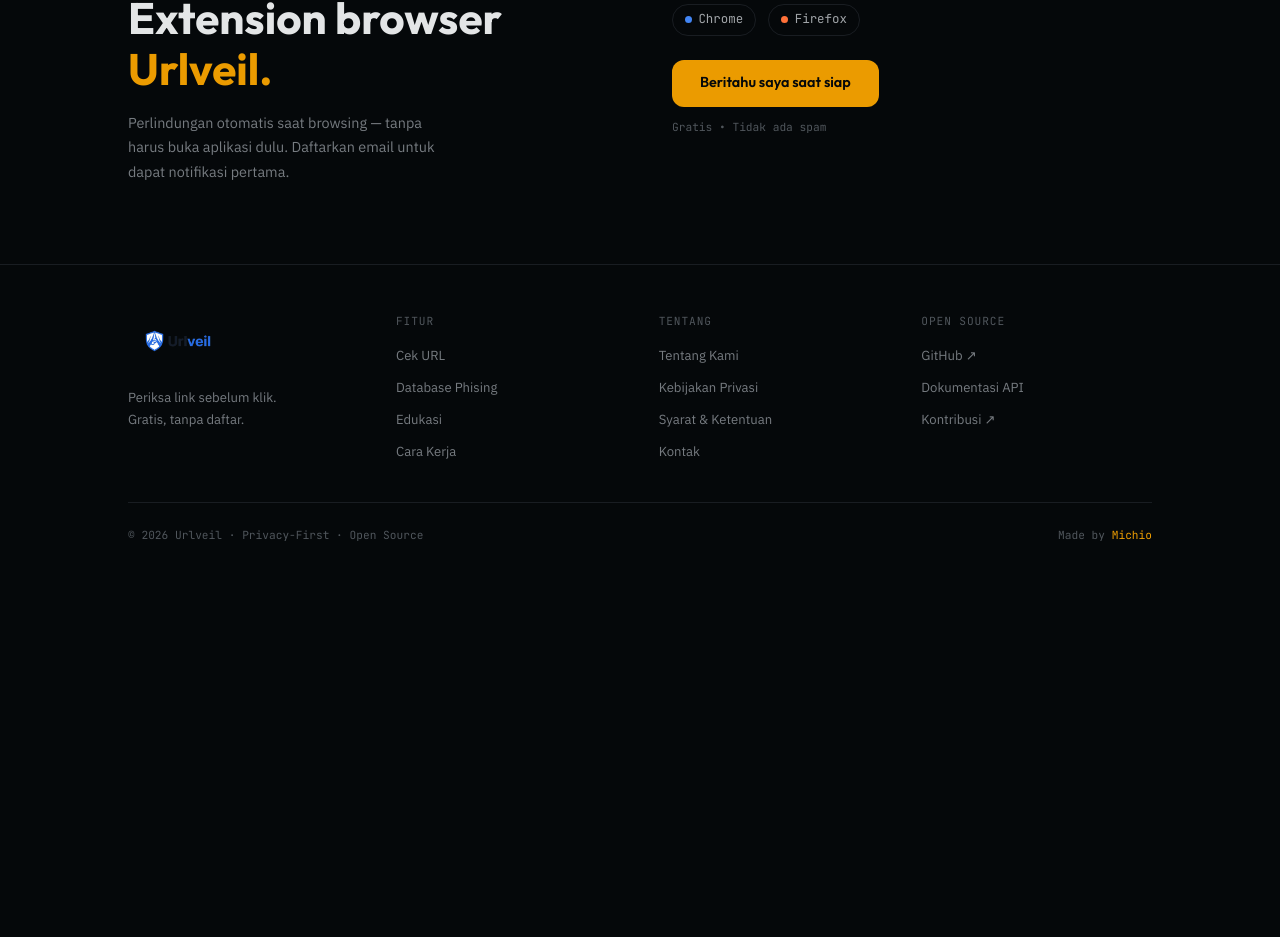
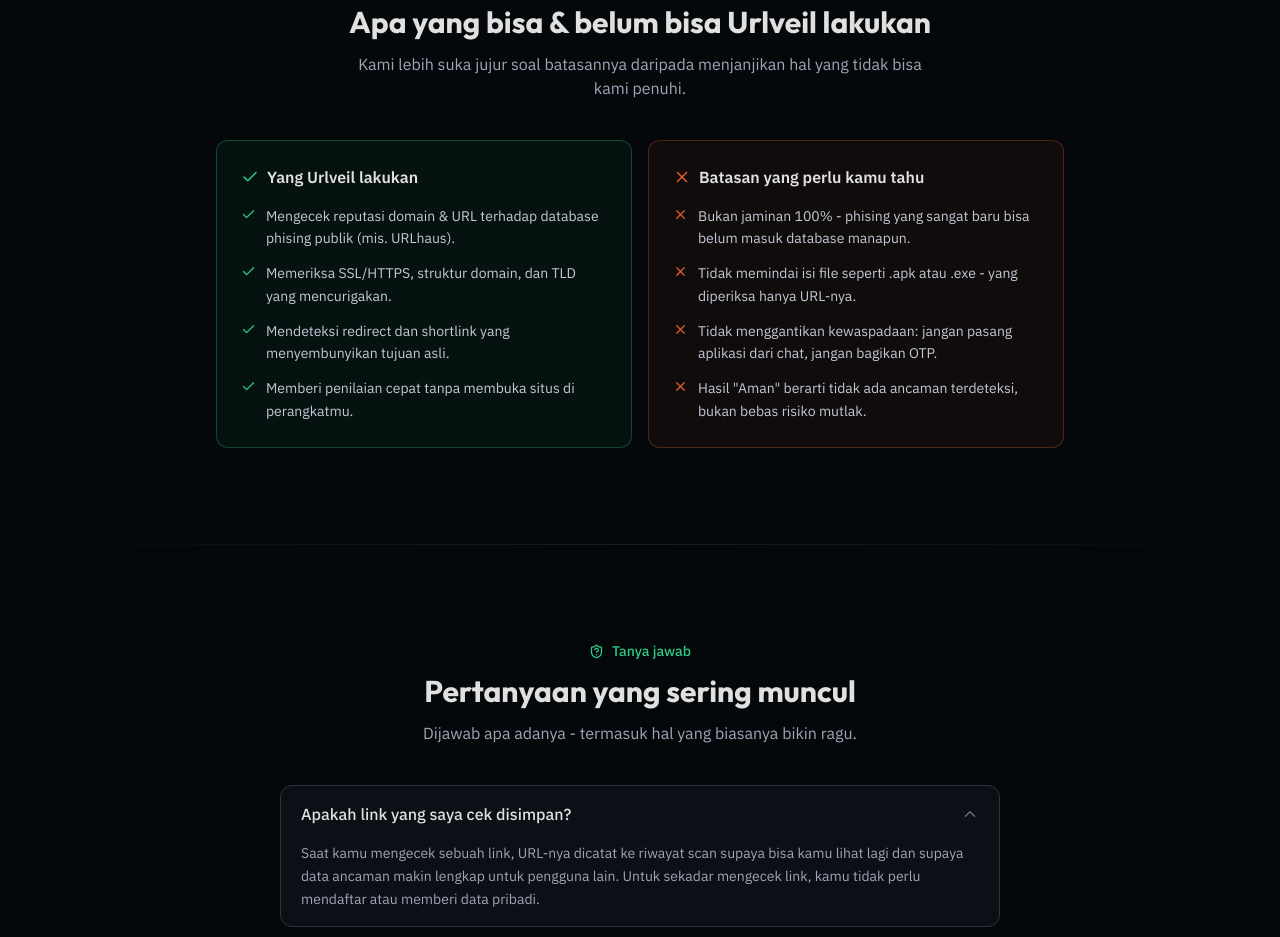
Before and after one commit to michiooo290-rgb/ceklink, a Next.js app: page / in a window 1280 px wide. Shown: the part 6191-7128 px from the top of the page. Before the commit the page ends 6767 px from the top, so only its background shows below. Built offline with nearby package versions, Linux system fonts and the light colour scheme; no server answers.

Commit message:
feat: tambah section 'Batasan & cara kerja' + FAQ jujur

```diff
--- a/app/page.js
+++ b/app/page.js
@@ -9,6 +9,8 @@
 import CTA from "../components/CTA";
 import Footer from "../components/Footer";
 import DataSources from "../components/DataSources";
+import Limitations from "../components/Limitations";
+import FAQ from "../components/FAQ";
 
 export default function Home() {
   return (
@@ -28,6 +30,10 @@
         <PhishingCases />
         <div className="section-divider" />
         <Education />
+        <div className="section-divider" />
+        <Limitations />
+        <div className="section-divider" />
+        <FAQ />
         <CTA />
       </main>
       <Footer />
--- /dev/null
+++ b/components/FAQ.jsx
@@ -0,0 +1,119 @@
+"use client";
+
+import { useState } from "react";
+import { motion, AnimatePresence } from "framer-motion";
+import { ChevronDown, ShieldQuestion } from "lucide-react";
+
+const headerInitial = { opacity: 0, y: 16 };
+const headerInView = { opacity: 1, y: 0 };
+const headerTransition = { duration: 0.5, ease: "easeOut" };
+const headerViewport = { once: true, amount: 0.3 };
+
+const answerInitial = { height: 0, opacity: 0 };
+const answerAnimate = { height: "auto", opacity: 1 };
+const answerExit = { height: 0, opacity: 0 };
+const answerTransition = { duration: 0.25, ease: "easeOut" };
+
+const chevronOpen = { rotate: 180 };
+const chevronClosed = { rotate: 0 };
+const chevronTransition = { duration: 0.2 };
+
+const FAQS = [
+  {
+    q: "Apakah link yang saya cek disimpan?",
+    a: "Saat kamu mengecek sebuah link, URL-nya dicatat ke riwayat scan supaya bisa kamu lihat lagi dan supaya data ancaman makin lengkap untuk pengguna lain. Untuk sekadar mengecek link, kamu tidak perlu mendaftar atau memberi data pribadi.",
+  },
+  {
+    q: "Apakah Urlveil gratis?",
+    a: "Ya. Mengecek link sepenuhnya gratis dan tanpa perlu membuat akun. Tinggal tempel link, lalu cek.",
+  },
+  {
+    q: "Kalau hasilnya 'Aman', apakah pasti 100% aman?",
+    a: "Tidak ada alat keamanan yang sempurna. Hasil 'Aman' berarti tidak ada ancaman yang terdeteksi saat itu - bukan jaminan mutlak. Phising yang sangat baru bisa saja belum masuk database manapun, jadi tetap waspada.",
+  },
+  {
+    q: "Apakah saya bisa kena virus karena mengecek link berbahaya di sini?",
+    a: "Tidak. Urlveil memeriksa URL-nya, bukan membuka situs tersebut di perangkatmu. Jadi mengecek link mencurigakan di sini jauh lebih aman daripada langsung mengkliknya.",
+  },
+  {
+    q: "Datanya dari mana?",
+    a: "Urlveil memadukan beberapa sumber data ancaman publik (seperti URLhaus) dengan pemeriksaan teknis pada domain, SSL, dan redirect. Sumber yang dipakai bisa kamu lihat di bagian 'Dari mana datanya?'.",
+  },
+];
+
+function FaqItem({ item, isOpen, onToggle }) {
+  return (
+    <div className="rounded-xl border border-[#2e3348] bg-[#12151f]/60 overflow-hidden">
+      <button
+        type="button"
+        onClick={onToggle}
+        className="w-full flex items-center justify-between gap-4 px-5 py-4 text-left hover:bg-white/[0.02] transition-colors"
+        aria-expanded={isOpen}
+      >
+        <span className="font-medium text-[#e0e0e0]">{item.q}</span>
+        <motion.span
+          animate={isOpen ? chevronOpen : chevronClosed}
+          transition={chevronTransition}
+          className="shrink-0 text-[#666680]"
+        >
+          <ChevronDown size={18} aria-hidden="true" />
+        </motion.span>
+      </button>
+      <AnimatePresence initial={false}>
+        {isOpen && (
+          <motion.div
+            initial={answerInitial}
+            animate={answerAnimate}
+            exit={answerExit}
+            transition={answerTransition}
+            className="overflow-hidden"
+          >
+            <p className="px-5 pb-4 text-sm text-[#a0a5b8] leading-relaxed">
+              {item.a}
+            </p>
+          </motion.div>
+        )}
+      </AnimatePresence>
+    </div>
+  );
+}
+
+export default function FAQ() {
+  const [openIdx, setOpenIdx] = useState(0);
+
+  return (
+    <section id="faq" className="relative py-16 sm:py-24">
+      <div className="max-w-3xl mx-auto px-4 sm:px-6">
+        <motion.div
+          className="text-center mb-10"
+          initial={headerInitial}
+          whileInView={headerInView}
+          viewport={headerViewport}
+          transition={headerTransition}
+        >
+          <span className="inline-flex items-center gap-2 text-sm font-medium text-[#2DCB85] mb-3">
+            <ShieldQuestion size={15} aria-hidden="true" />
+            Tanya jawab
+          </span>
+          <h2 className="font-heading font-bold text-2xl sm:text-3xl mb-3 text-[#e0e0e0]">
+            Pertanyaan yang sering muncul
+          </h2>
+          <p className="text-[#a0a5b8] max-w-xl mx-auto">
+            Dijawab apa adanya - termasuk hal yang biasanya bikin ragu.
+          </p>
+        </motion.div>
+
+        <div className="space-y-3">
+          {FAQS.map((item, i) => (
+            <FaqItem
+              key={item.q}
+              item={item}
+              isOpen={openIdx === i}
+              onToggle={() => setOpenIdx(openIdx === i ? -1 : i)}
+            />
+          ))}
+        </div>
+      </div>
+    </section>
+  );
+}
--- /dev/null
+++ b/components/Limitations.jsx
@@ -0,0 +1,116 @@
+"use client";
+
+import { motion } from "framer-motion";
+import { Check, X, Info } from "lucide-react";
+
+const headerInitial = { opacity: 0, y: 16 };
+const headerInView = { opacity: 1, y: 0 };
+const headerTransition = { duration: 0.5, ease: "easeOut" };
+const cardViewport = { once: true, amount: 0.2 };
+
+const colInitial = { opacity: 0, y: 18 };
+const colInView = { opacity: 1, y: 0 };
+
+function colTransition(i) {
+  return { duration: 0.45, ease: "easeOut", delay: i * 0.1 };
+}
+
+const CAN_DO = [
+  "Mengecek reputasi domain & URL terhadap database phising publik (mis. URLhaus).",
+  "Memeriksa SSL/HTTPS, struktur domain, dan TLD yang mencurigakan.",
+  "Mendeteksi redirect dan shortlink yang menyembunyikan tujuan asli.",
+  "Memberi penilaian cepat tanpa membuka situs di perangkatmu.",
+];
+
+const CANNOT_DO = [
+  "Bukan jaminan 100% - phising yang sangat baru bisa belum masuk database manapun.",
+  "Tidak memindai isi file seperti .apk atau .exe - yang diperiksa hanya URL-nya.",
+  "Tidak menggantikan kewaspadaan: jangan pasang aplikasi dari chat, jangan bagikan OTP.",
+  "Hasil \"Aman\" berarti tidak ada ancaman terdeteksi, bukan bebas risiko mutlak.",
+];
+
+export default function Limitations() {
+  return (
+    <section id="batasan" className="relative py-16 sm:py-24">
+      <div className="max-w-4xl mx-auto px-4 sm:px-6">
+        <motion.div
+          className="text-center mb-10"
+          initial={headerInitial}
+          whileInView={headerInView}
+          viewport={cardViewport}
+          transition={headerTransition}
+        >
+          <span className="inline-flex items-center gap-2 text-sm font-medium text-[#2DCB85] mb-3">
+            <Info size={15} aria-hidden="true" />
+            Transparan
+          </span>
+          <h2 className="font-heading font-bold text-2xl sm:text-3xl mb-3 text-[#e0e0e0]">
+            Apa yang bisa & belum bisa Urlveil lakukan
+          </h2>
+          <p className="text-[#a0a5b8] max-w-xl mx-auto">
+            Kami lebih suka jujur soal batasannya daripada menjanjikan hal yang
+            tidak bisa kami penuhi.
+          </p>
+        </motion.div>
+
+        <div className="grid md:grid-cols-2 gap-4">
+          <motion.div
+            className="rounded-xl border border-[#2DCB85]/30 bg-[#2DCB85]/5 p-6"
+            initial={colInitial}
+            whileInView={colInView}
+            viewport={cardViewport}
+            transition={colTransition(0)}
+          >
+            <h3 className="flex items-center gap-2 font-semibold text-[#e0e0e0] mb-4">
+              <Check size={18} className="text-[#2DCB85]" aria-hidden="true" />
+              Yang Urlveil lakukan
+            </h3>
+            <ul className="space-y-3">
+              {CAN_DO.map((item) => (
+                <li
+                  key={item}
+                  className="flex items-start gap-2.5 text-sm text-[#c4c9d8] leading-relaxed"
+                >
+                  <Check
+                    size={15}
+                    className="mt-0.5 shrink-0 text-[#2DCB85]"
+                    aria-hidden="true"
+                  />
+                  <span>{item}</span>
+                </li>
+              ))}
+            </ul>
+          </motion.div>
+
+          <motion.div
+            className="rounded-xl border border-[#E55C30]/30 bg-[#E55C30]/5 p-6"
+            initial={colInitial}
+            whileInView={colInView}
+            viewport={cardViewport}
+            transition={colTransition(1)}
+          >
+            <h3 className="flex items-center gap-2 font-semibold text-[#e0e0e0] mb-4">
+              <X size={18} className="text-[#E55C30]" aria-hidden="true" />
+              Batasan yang perlu kamu tahu
+            </h3>
+            <ul className="space-y-3">
+              {CANNOT_DO.map((item) => (
+                <li
+                  key={item}
+                  className="flex items-start gap-2.5 text-sm text-[#c4c9d8] leading-relaxed"
+                >
+                  <X
+                    size={15}
+                    className="mt-0.5 shrink-0 text-[#E55C30]"
+                    aria-hidden="true"
+                  />
+                  <span>{item}</span>
+                </li>
+              ))}
+            </ul>
+          </motion.div>
+        </div>
+      </div>
+    </section>
+  );
+}
```
